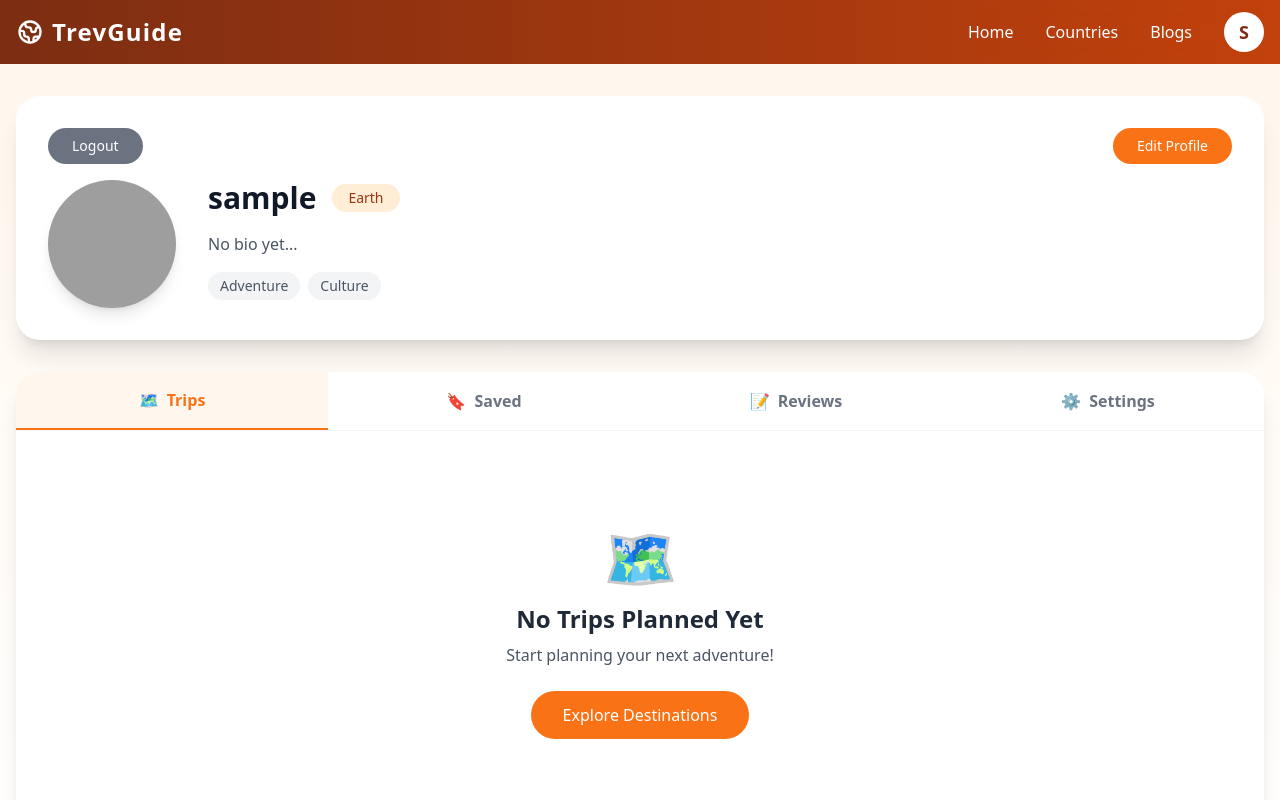
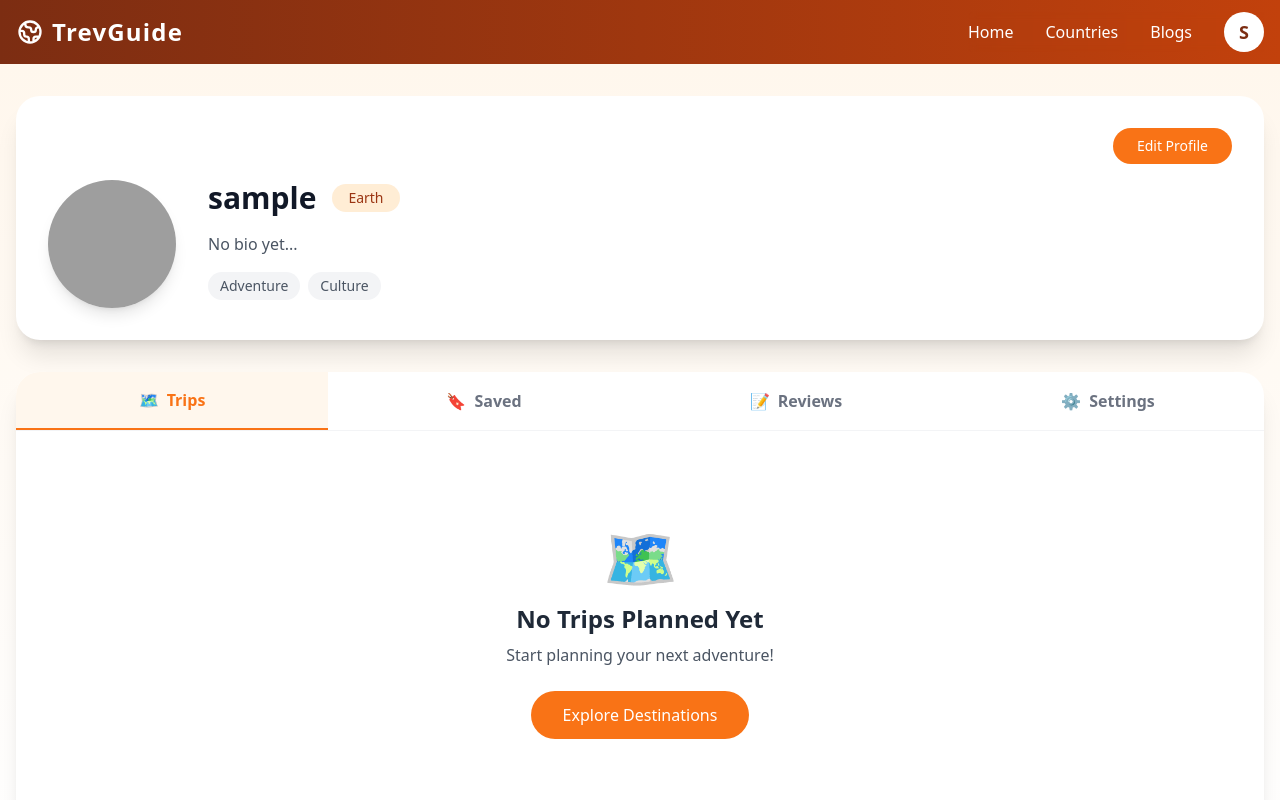
Before and after one commit to Jeetbiswas23/TrevGuide-Starting-, a React (Vite) app: page /dashboard in a window 1280 px wide. Shown: the top 800 px of the page. Built offline with nearby package versions, Linux system fonts and the light colour scheme; sample sign-in values are in the browser's storage; grey boxes are pictures that could not be loaded; the HTML template or start-up script is replaced by a standard one.

Commit message:
Removing Logout from Dashboard

```diff
--- a/src/components/Dashboard.jsx
+++ b/src/components/Dashboard.jsx
@@ -77,14 +77,8 @@ function Dashboard({ username: propUsername, userProfile: initialProfile }) {
       <div className="container mx-auto px-4">
         {/* Profile Card */}
         <div className="bg-white rounded-3xl shadow-xl p-8 mb-8 hover:shadow-2xl transition-all duration-300">
-          {/* Add logout button */}
-          <div className="flex justify-between mb-4">
-            <button
-              onClick={handleLogout}
-              className="px-6 py-2 rounded-full text-sm font-medium bg-gray-500 text-white hover:bg-gray-600 transition-all"
-            >
-              Logout
-            </button>
+          {/* Replace the flex justify-between with flex justify-end */}
+          <div className="flex justify-end mb-4">
             <button
               onClick={() => isEditing ? handleProfileUpdate() : setIsEditing(true)}
               className={`px-6 py-2 rounded-full text-sm font-medium transition-all ${
```
